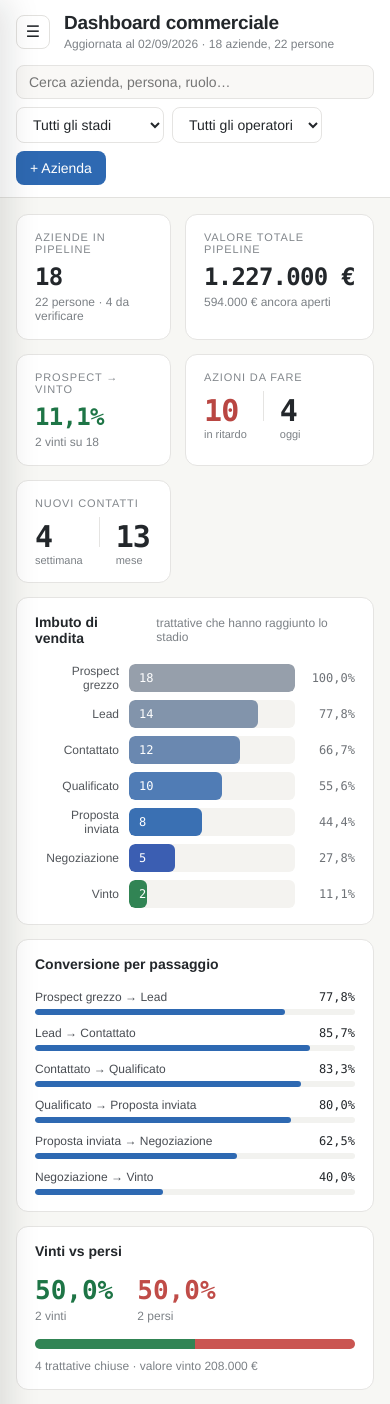
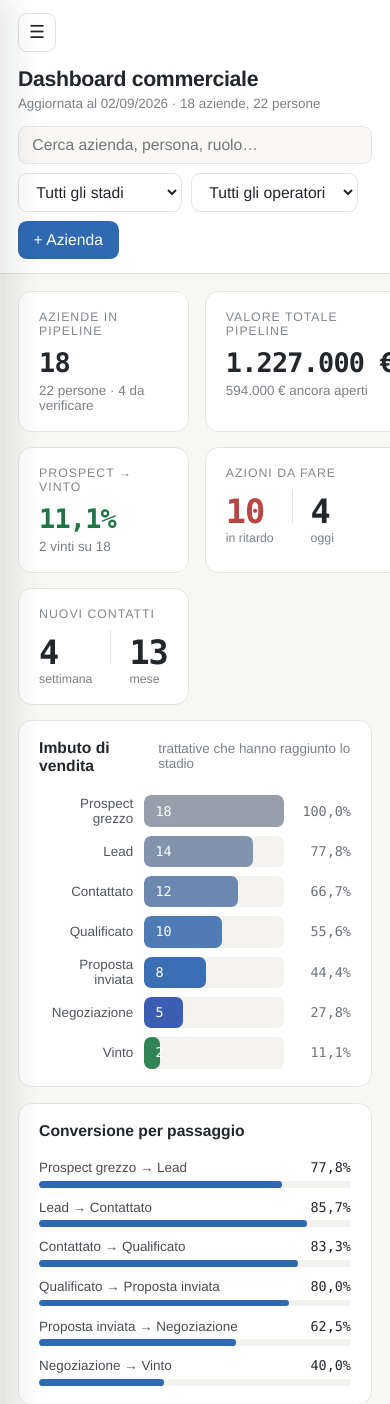
Before and after one commit to alfo-ns/TL-CRM, a Flask app: page / in a window 390 px wide. Shown: the top 1404 px of the page. Run offline with Flask 3, Linux system fonts and the light colour scheme; data comes from the database, SQL or seed files in the repository; some libraries are stand-ins or nearby versions.

Commit message:
Aumenta la dimensione globale del testo (+12%)
Tutte le dichiarazioni font-size del progetto sono in px assoluti (nessun
rem/scala esistente), quindi non c'era un singolo parametro per ingrandire
il testo senza riscrivere ~90 valori sparsi nel CSS.

Aggiunto "zoom: 112%" su html: scala uniformemente testo, spaziature e
bordi senza toccare le dichiarazioni esistenti. Verificato che non
interferisce con i breakpoint responsive (window.innerWidth resta il
valore reale del viewport, non scalato) né con le coordinate del
drag&drop nella Pipeline (basato su clientX/clientY, già nello spazio
post-zoom).

Co-Authored-By: Claude Sonnet 5 <noreply@anthropic.com>
Claude-Session: https://claude.ai/code/session_01Rd3xxXm85oT3qmSpuWEnhS

```diff
--- a/static/css/style.css
+++ b/static/css/style.css
@@ -20,6 +20,11 @@
 
 * { box-sizing: border-box; }
 html, body { height: 100%; margin: 0; background: var(--bg); }
+html {
+  /* Global size knob: every font-size/spacing in this file is in fixed px,
+     so this is the one place to make the whole UI bigger or smaller. */
+  zoom: 112%;
+}
 body {
   font-family: var(--sans);
   color: var(--text);
```
